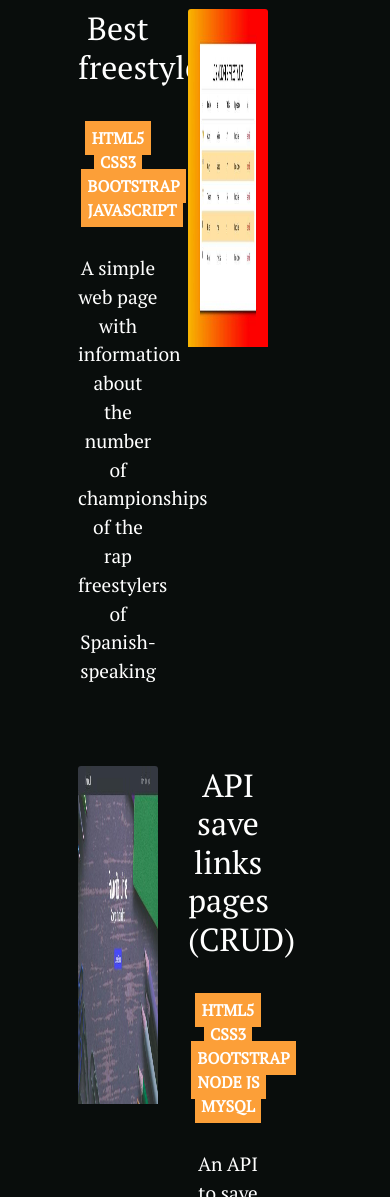
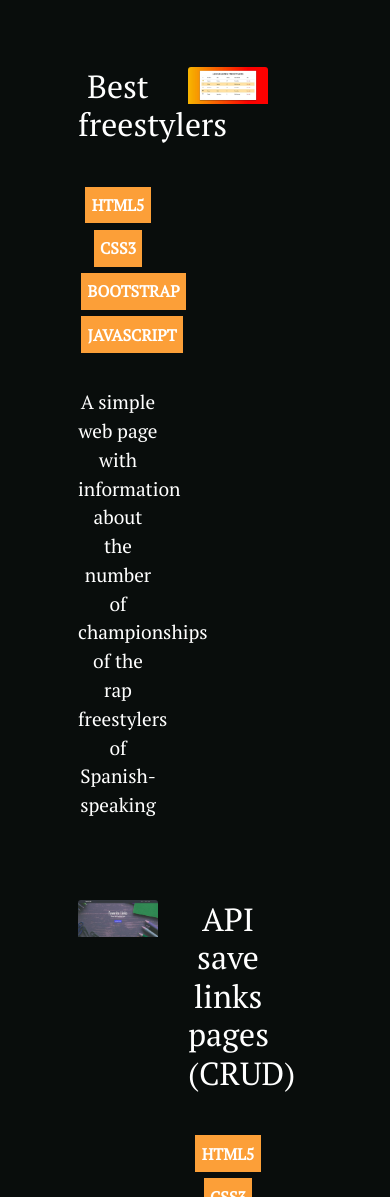
Before and after one commit to adsantiago/portfolio, a plain HTML site: page index.html in a window 390 px wide. Shown: the part 3192-4389 px from the top of the page. Drawn offline with nearby package versions, Linux system fonts and the light colour scheme.

Commit message:
Corriginedo errores visuales de las imagenes en versión mobile

```diff
--- a/assets/css/style.css
+++ b/assets/css/style.css
@@ -150,7 +150,8 @@ nav{
     height: auto;
 }
 .card-img-top{
-    height: 40vh;
+    max-width: 100%;
+    height: auto;
 }
 span.tech {
     color:white;
--- a/index.html
+++ b/index.html
@@ -230,9 +230,9 @@
                                     Personal Web Page
                                 </h3>
                                 <p class="pt-3"></p>
-                                <span class="tech"> HTML5 </span>
-                                <span class="tech"> CSS3 </span>
-                                <span class="tech"> BOOTSTRAP </span>
+                                <span class="tech d-inline-block"> HTML5 </span>
+                                <span class="tech d-inline-block"> CSS3 </span>
+                                <span class="tech d-inline-block"> BOOTSTRAP </span>
                                 <p class="pt-3"></p>
                                 <p class="color-white"> My first web page with my personal information informally </p>
                             </div>
@@ -247,10 +247,10 @@
                                     Best freestylers
                                 </h3>
                                 <p class="pt-3"></p>
-                                <span class="tech"> HTML5 </span>
-                                <span class="tech"> CSS3 </span>
-                                <span class="tech"> BOOTSTRAP </span>
-                                <span class="tech"> JAVASCRIPT </span>
+                                <span class="tech d-inline-block"> HTML5 </span>
+                                <span class="tech d-inline-block"> CSS3 </span>
+                                <span class="tech d-inline-block"> BOOTSTRAP </span>
+                                <span class="tech d-inline-block"> JAVASCRIPT </span>
                                 <p class="pt-3"></p>
                                 <p class="color-white"> A simple web page with information about the number of
                                     championships
@@ -283,11 +283,11 @@
                                     API save links pages (CRUD)
                                 </h3>
                                 <p class="pt-3"></p>
-                                <span class="tech"> HTML5 </span>
-                                <span class="tech"> CSS3 </span>
-                                <span class="tech"> BOOTSTRAP </span>
-                                <span class="tech"> NODE JS </span>
-                                <span class="tech"> MYSQL </span>
+                                <span class="tech d-inline-block"> HTML5 </span>
+                                <span class="tech d-inline-block"> CSS3 </span>
+                                <span class="tech d-inline-block"> BOOTSTRAP </span>
+                                <span class="tech d-inline-block"> NODE JS </span>
+                                <span class="tech d-inline-block"> MYSQL </span>
                                 <p class="pt-3"></p>
                                 <p class="color-white"> An API to save links of your favorites web pages </p>
                             </div>
```
